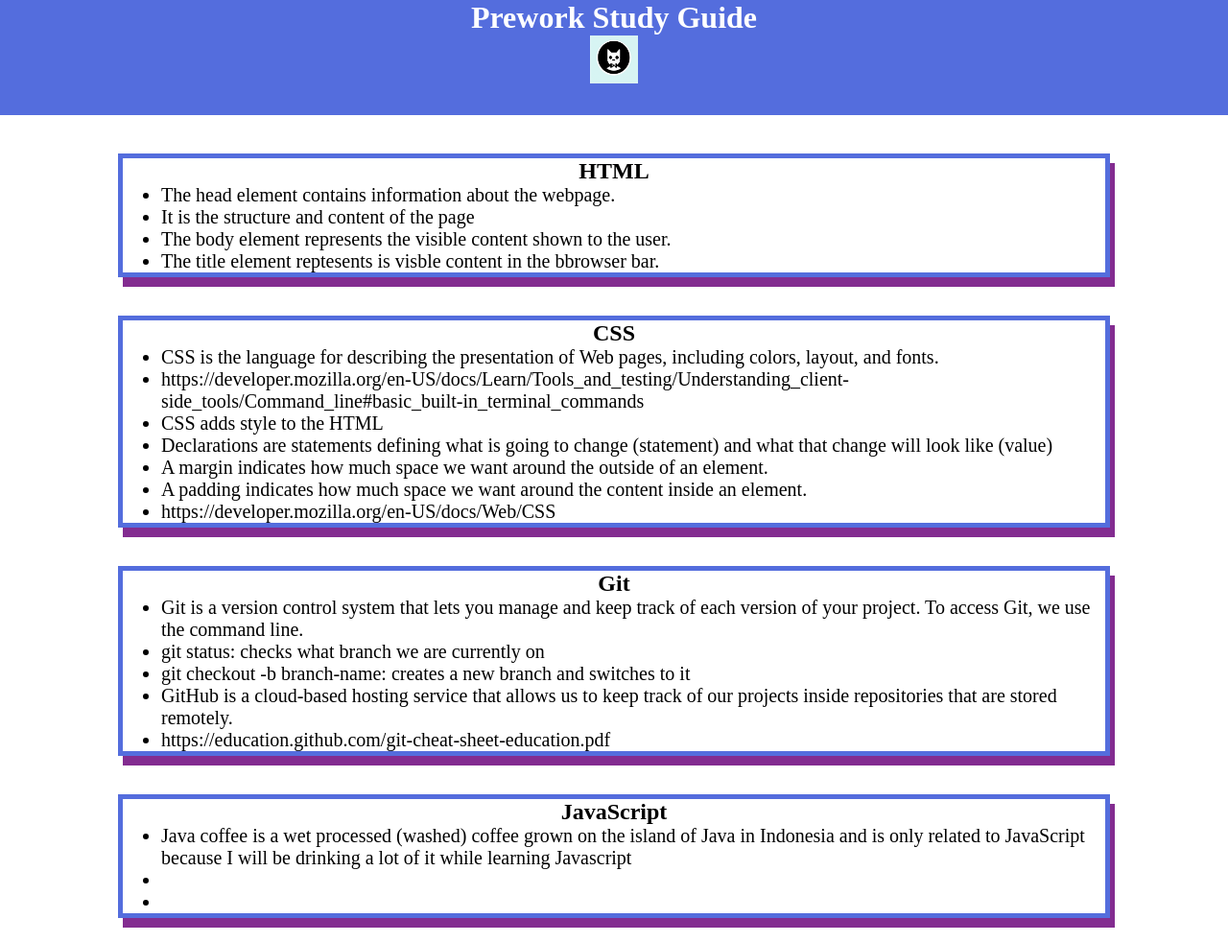
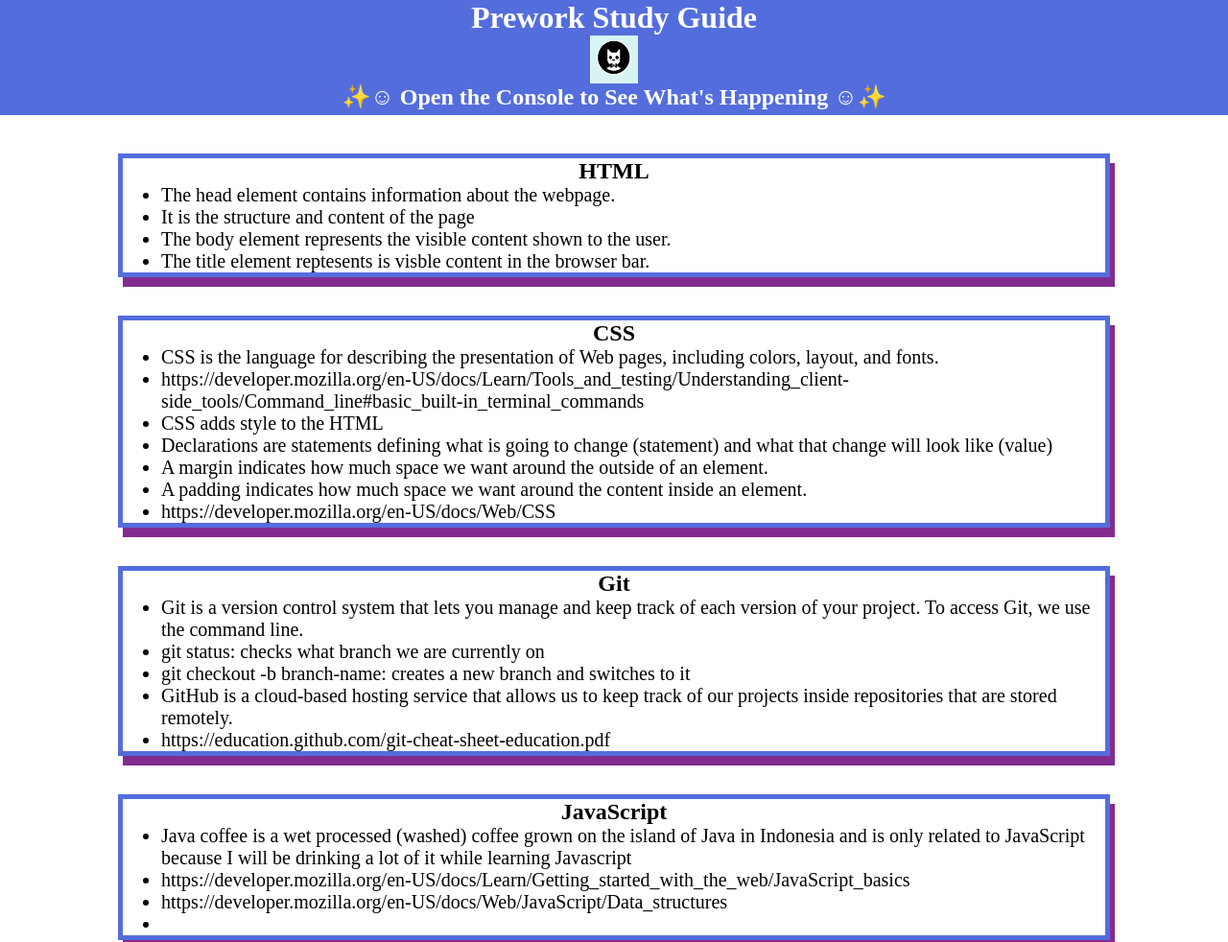
Before and after one commit to DaverCodes/prework-study-guide-october, a plain HTML site: page index.html in a window 1280 px wide. Shown: the top 982 px of the page at 96% size. Drawn offline with Linux system fonts and the light colour scheme.

Commit message:
added javascript to show all console and all code embedded in website

```diff
--- /dev/null
+++ b/assets/script.js
@@ -0,0 +1,19 @@
+var topics = ['HTML', 'CSS', 'Git', 'JavaScript'];
+
+for (var x = 0; x < topics.length; x++) {
+ console.log(topics[x]);
+}
+
+/*
+if (topic === 'HTML') {
+ console.log("Let's study HTML!");
+} else if (topic === 'CSS') {
+ console.log("Let's study CSS!");
+} else if (topic === 'Git') {
+ console.log("Let's study Git!");
+} else if (topic === 'JavaScript') {
+ console.log("Let's study JavaScript!");
+} else {
+ console.log('Please try again!');
+}
+*/
--- a/index.html
+++ b/index.html
@@ -11,6 +11,7 @@
     <header id="top">
       <h1>Prework Study Guide</h1>
       <img src="./assets/bowtie-cat.png" alt="Profile image of cat wearing a bow tie." />
+      <h2>✨☺ Open the Console to See What's Happening ☺✨</h2>
     </header>
     <main>
       <section class="card" id="html-section">
@@ -19,7 +20,7 @@
           <li>The head element contains information about the webpage.</li>
           <li>It is the structure and content of the page</li>
           <li>The body element represents the visible content shown to the user.</li>
-          <li>The title element reptesents is visble content in the bbrowser bar.</li>
+          <li>The title element reptesents is visble content in the browser bar.</li>
         </ul>
       </section>
 
@@ -51,15 +52,16 @@
         <h2>JavaScript</h2>
         <ul>
           <li>Java coffee is a wet processed (washed) coffee grown on the island of Java in Indonesia and is only related to JavaScript because I will be drinking a lot of it while learning Javascript</li>
-          <li></li>
+          <li>https://developer.mozilla.org/en-US/docs/Learn/Getting_started_with_the_web/JavaScript_basics</li>
+          <li>https://developer.mozilla.org/en-US/docs/Web/JavaScript/Data_structures</li>
           <li></li>
         </ul>
        </section>
-      <!-- Student code goes here -->
     </main>
 
     <footer>
       <p>I can code!</p>
     </footer>
+    <script src="./assets/script.js"></script>
   </body>
 </html>
```
Also changed, not shown: 1 other file.
